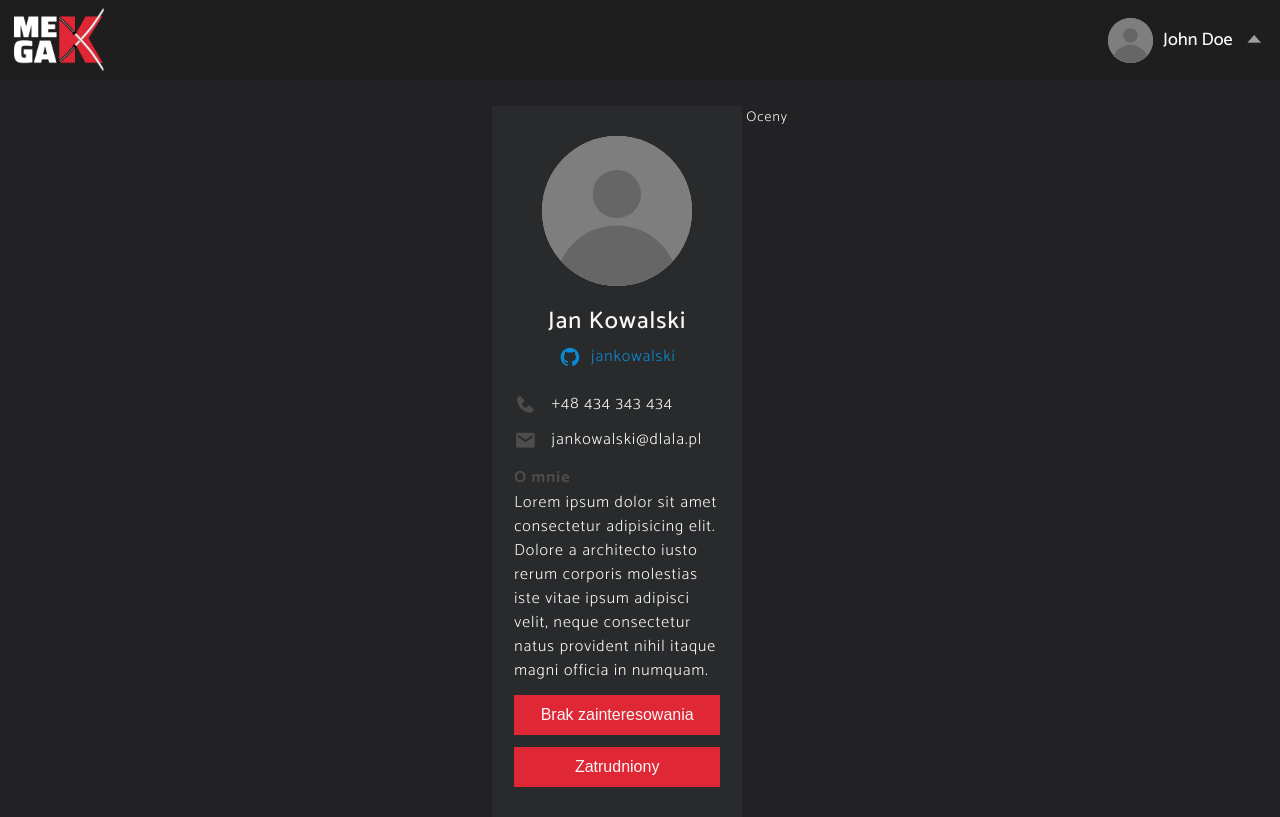
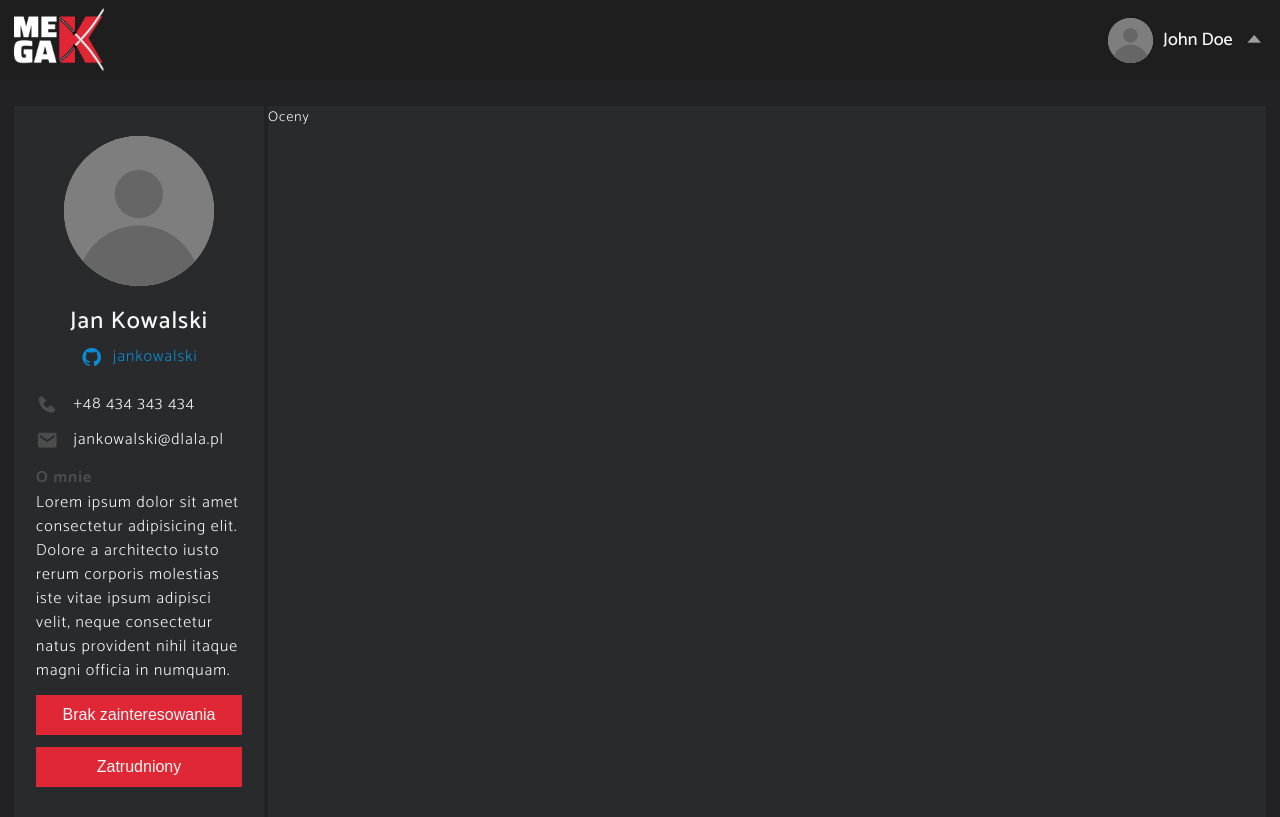
Before and after one commit to airfortech/Head-Hunter-Frontend, a React (Create React App) app: page /cv in a window 1280 px wide. Built offline with nearby package versions, Linux system fonts and the light colour scheme.

Commit message:
added TechDetails

```diff
--- /dev/null
+++ b/src/components/TechDetails/TechDetails.module.css
@@ -0,0 +1,4 @@
+.TechDetails {
+  flex: 1;
+  background-color: var(--color-5);
+}
--- /dev/null
+++ b/src/components/TechDetails/TechDetails.tsx
@@ -0,0 +1,10 @@
+import React from 'react';
+import classes from './TechDetails.module.css';
+
+export const TechDetails = () => {
+  return (
+    <section className={classes.TechDetails}>
+      <p>Oceny</p>
+    </section>
+  );
+};
--- a/src/views/CVView/CVView.module.css
+++ b/src/views/CVView/CVView.module.css
@@ -7,6 +7,7 @@
 
 .wrapper {
   padding: 0 var(--content-container-padding);
+  width: 100%;
   max-width: var(--content-max-width);
   display: flex;
   gap: 4px;
--- a/src/views/CVView/CVView.tsx
+++ b/src/views/CVView/CVView.tsx
@@ -1,6 +1,7 @@
 import React from 'react';
 import { Header } from '../../components/Header/Header';
 import { PersonalDetails } from '../../components/PersonalDetails/PersonalDetails';
+import { TechDetails } from '../../components/TechDetails/TechDetails';
 import classes from './CVView.module.css';
 
 export const CVView = () => {
@@ -9,9 +10,7 @@ export const CVView = () => {
       <Header />
       <div className={classes.wrapper}>
         <PersonalDetails />
-        <section className={classes.proffesionalDetails}>
-          <p>Oceny</p>
-        </section>
+        <TechDetails />
       </div>
     </div>
   );
```
